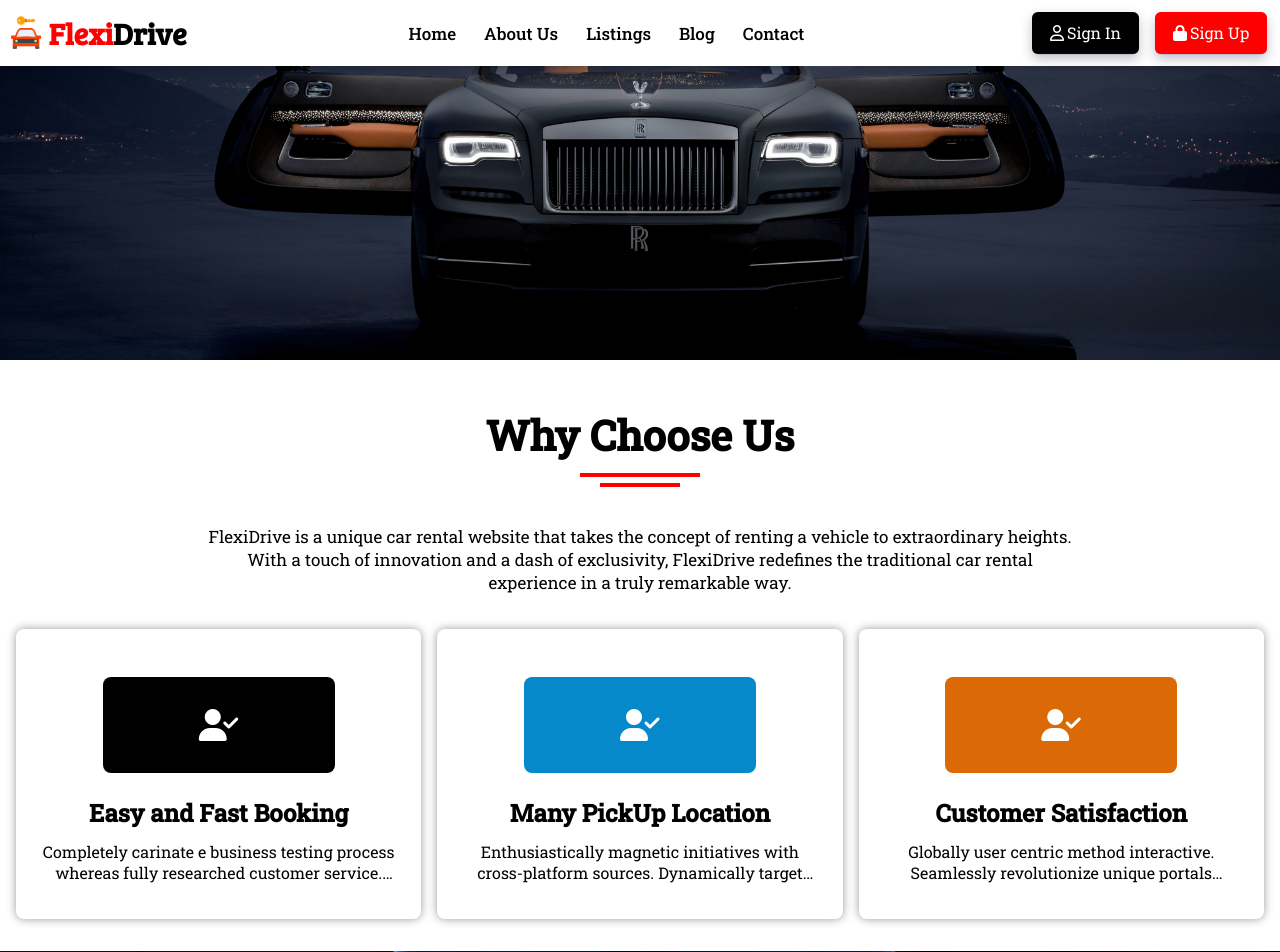
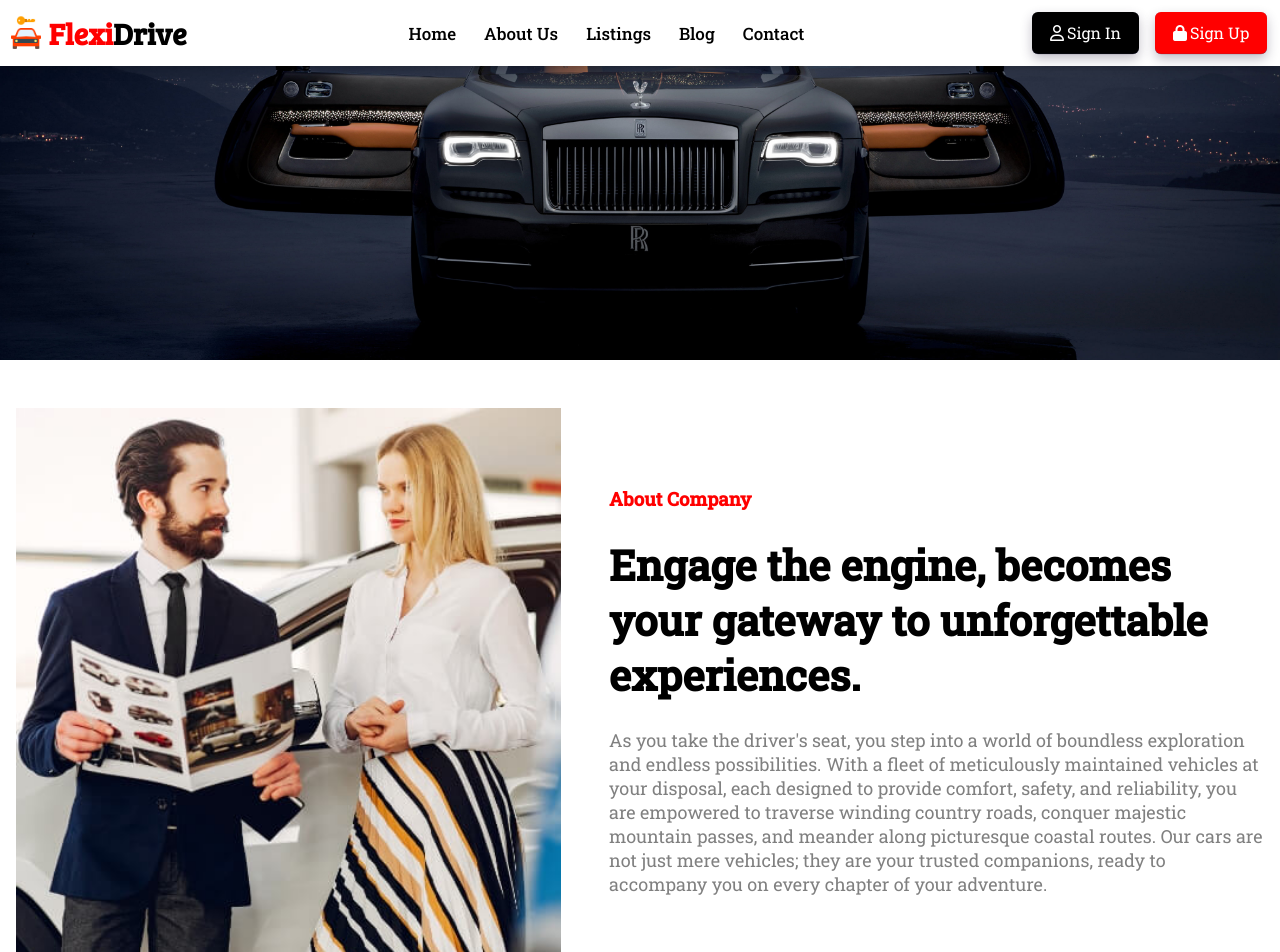
Before and after one commit to Abdirino/Flexi_Drive-Car-Rental-Site, a React (Create React App) app: page /about in a window 1280 px wide. Shown: the top 952 px of the page. Built offline with nearby package versions, Linux system fonts and the light colour scheme.

Commit message:
About sec modified

```diff
--- a/src/pages/About/About.jsx
+++ b/src/pages/About/About.jsx
@@ -4,6 +4,8 @@ import Navbar from "../../Components/Navbar/Navbar";
 import "./about.css";
 import AboutHero from "../../Images/AboutHero.jpg";
 import Pricing from "../../Components/Pricing/Pricing";
+
+import AboutIMG from '../../Images/about_image.jpg'
 
 const About = () => {
   return (
@@ -12,6 +14,22 @@ const About = () => {
       <div className="hero">
         <img src={AboutHero} alt="" />
       </div>
+
+      <div className="a-resize">
+        <div className="About">
+          <div className="A-image">
+            <img src={AboutIMG} alt="" />
+          </div>
+          <div className="A-detail">
+            <h3>About Company</h3>
+            <h1>Engage the engine, becomes your gateway to unforgettable experiences.</h1>
+            <p>As you take the driver's seat, you step into a world of boundless exploration and endless possibilities.
+              With a fleet of meticulously maintained vehicles at your disposal, each designed to provide comfort, safety, and reliability, you are empowered to traverse winding country roads, conquer majestic mountain passes, and meander along picturesque coastal routes. Our cars are not just mere vehicles; they are your trusted companions, ready to accompany you on every chapter of your adventure.</p>
+          </div>
+        </div>
+      </div>
+
+
       <div className="about">
         <div className="head">
           <h1>Why Choose Us</h1>
--- a/src/pages/About/about.css
+++ b/src/pages/About/about.css
@@ -6,6 +6,45 @@
   text-decoration: none;
   list-style: none;
 }
+
+.About {
+  display: flex;
+  justify-content: center;
+  align-items: center;
+  padding: 3rem 1rem;
+  gap: 3rem;
+}
+.A-image {
+  display: flex;
+  flex: 1 1 340px;
+}
+.A-image img {
+  width: 100%;
+  height: 100%;
+  object-fit: cover;
+}
+.A-detail {
+  display: flex;
+  flex: 1 1 450px;
+  flex-direction: column;
+  /* align-items: center; */
+  text-align: start;
+}
+.A-detail h3{
+  color: red;
+  padding:  18px 0;
+}
+.A-detail h1{
+  font-size: 42px;
+  padding: 8px 0;
+}
+.A-detail p{
+  font-size: 18px;
+  padding: 18px 0;
+  color: grey;
+}
+
+
 .about {
   display: flex;
   justify-content: center;
@@ -13,13 +52,14 @@
   flex-direction: column;
   padding: 2rem 1rem;
 }
-.hero{
+.hero {
   width: 100%;
   height: 45vh;
   padding: 0 !important;
 }
-.hero img{
-  width: 100%; height: 100%;
+.hero img {
+  width: 100%;
+  height: 100%;
   object-fit: cover;
 }
 .head {
@@ -117,18 +157,29 @@
     justify-content: center;
     align-items: center;
   }
-  .content p{
+  .content p {
     width: auto;
+  }
+  .About{
+    flex-wrap: wrap;
   }
 }
 
-@media(min-width: 1768px) {
-  .Reasons{
+@media (min-width: 1768px) {
+  .Reasons {
     display: flex;
     justify-content: center;
     align-items: center;
   }
-  .reasons{
+  .reasons {
+    max-width: 70%;
+  }
+  .a-resize{
+    display: flex;
+    justify-content: center;
+    align-items: center;
+  }
+  .About{
     max-width: 70%;
   }
 }
```
Also changed, not shown: src/Images/about_image.jpg (added).
